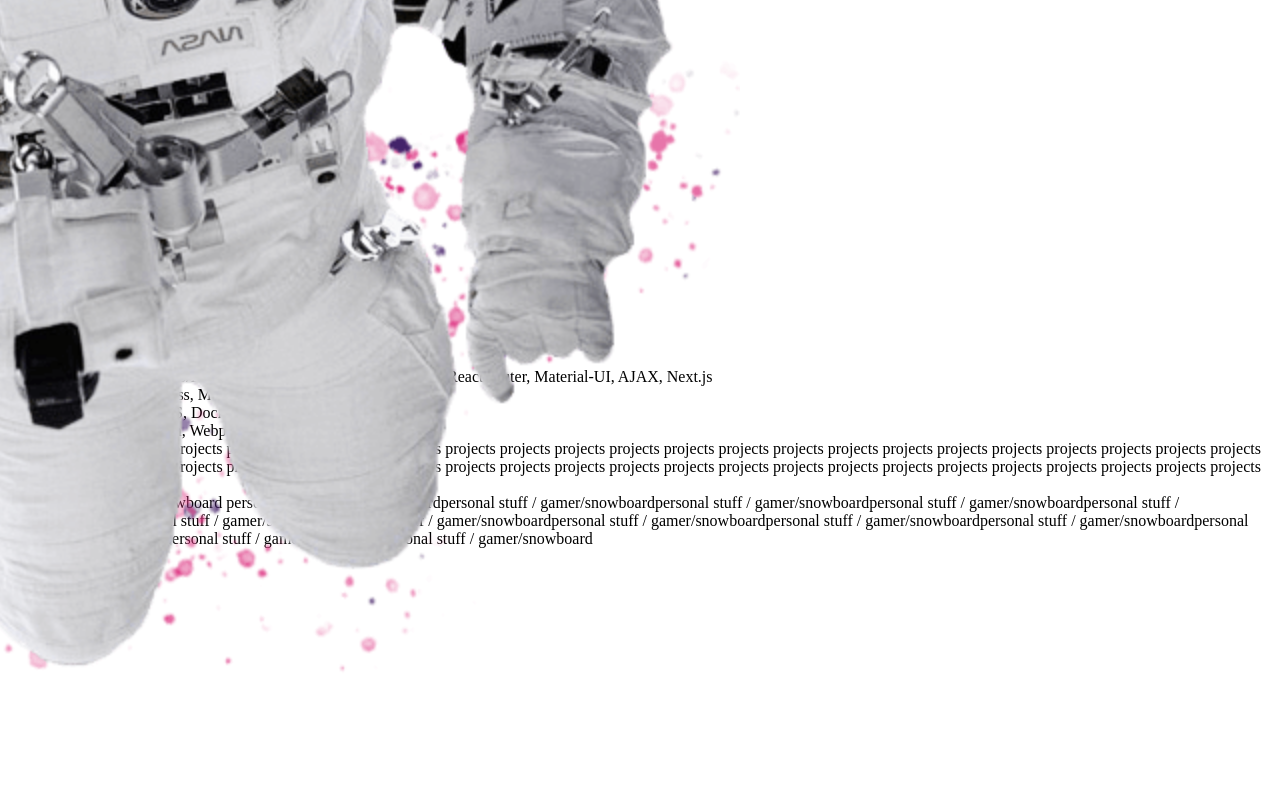
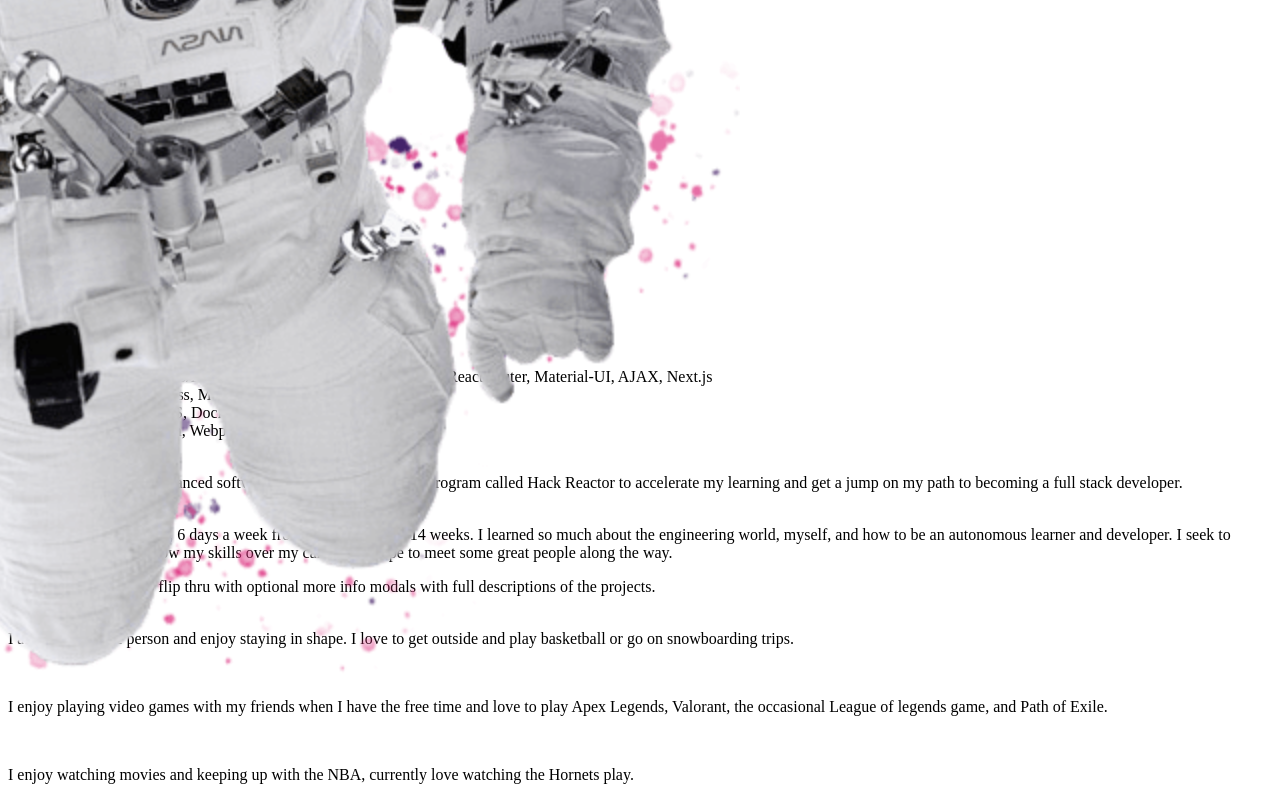
Before and after one commit to CoryZauss/CoryZauss.github.io, a Next.js app: page / in a window 1280 px wide. Shown: the part 754-1554 px from the top of the page. Before the commit the page ends 1469 px from the top, so only its background shows below. Built offline with nearby package versions, Linux system fonts and the light colour scheme.

Commit message:
some content for tech skills education and about me

```diff
--- a/src/components/Personal.tsx
+++ b/src/components/Personal.tsx
@@ -4,14 +4,12 @@ const Personal: NextPage = () => {
   return (
     <>
       <div>
-        personal stuff / gamer/snowboard personal stuff /
-        gamer/snowboardpersonal stuff / gamer/snowboardpersonal stuff /
-        gamer/snowboardpersonal stuff / gamer/snowboardpersonal stuff /
-        gamer/snowboardpersonal stuff / gamer/snowboardpersonal stuff /
-        gamer/snowboardpersonal stuff / gamer/snowboardpersonal stuff /
-        gamer/snowboardpersonal stuff / gamer/snowboardpersonal stuff /
-        gamer/snowboardpersonal stuff / gamer/snowboardpersonal stuff /
-        gamer/snowboard
+        <div className="mb-2 text-center">About Me</div>
+        <p>I am a very active person and enjoy staying in shape. I love to get outside and play basketball or go on snowboarding trips.</p>
+        <br></br>
+        <p>I enjoy playing video games with my friends when I have the free time and love to play Apex Legends, Valorant, the occasional League of legends game, and Path of Exile.</p>
+        <br></br>
+        <p>I enjoy watching movies and keeping up with the NBA, currently love watching the Hornets play.</p>
       </div>
     </>
   );
--- a/src/components/Projects.tsx
+++ b/src/components/Projects.tsx
@@ -4,13 +4,7 @@ const Projects: NextPage = () => {
   return (
     <>
       <div>
-        projects projects projects projects projects projects projects projects{" "}
-        projects projects projects projects projects projects projects projects{" "}
-        projects projects projects projects projects projects projects projects{" "}
-        projects projects projects projects projects projects projects projects{" "}
-        projects projects projects projects projects projects projects projects{" "}
-        projects projects projects projects projects projects projects projects{" "}
-        projects{" "}
+       container with cards to flip thru with optional more info modals with full descriptions of the projects.
       </div>
     </>
   );
--- a/src/components/Resume.tsx
+++ b/src/components/Resume.tsx
@@ -4,7 +4,9 @@ const Resume: NextPage = () => {
   return (
     <>
       <div>
-        <div className="mb-5 text-4xl text-center">TECHNICAL SKILLS</div>
+        <div className="mb-5 text-4xl text-center lg:text-6xl">
+          TECHNICAL SKILLS
+        </div>
         <div className="mb-2 lg:mb-4">
           <a className="text-white">Front End |</a>
           <a className="text-foam">
@@ -30,6 +32,23 @@ const Resume: NextPage = () => {
           <a className="text-white">Developer Tools |</a>
           <a className="text-miami"> Git, npm, Webpack, Babel, Postman</a>
         </div>
+        <div className="mt-8 mb-4 text-4xl text-center lg:text-6xl">
+          Education / Training
+        </div>
+        <p>
+          In 2021 I attended the advanced software engineering immersive program
+          called Hack Reactor to accelerate my learning and get a jump on my
+          path to becoming a full stack developer.
+          <br></br>
+          <br></br>
+          <p>
+            The program was intense, 6 days a week from 9am to 8pm for 14 weeks.
+            I learned so much about the engineering world, myself, and how to be
+            an autonomous learner and developer. I seek to continue to learn and
+            grow my skills over my career and hope to meet some great people
+            along the way.
+          </p>
+        </p>
       </div>
     </>
   );
--- a/src/pages/index.tsx
+++ b/src/pages/index.tsx
@@ -29,10 +29,11 @@ const Home: NextPage = () => {
       <div className="container flex justify-between h-screen p-5 sm:justify-evenly sm:text-2xl md:ml-16 md:text-4xl md:justify-around lg:text-4xl lg:justify-evenly 2xl:text-5xl ">
         <Resume />
       </div>
-      <div className="container flex justify-between h-screen p-5 sm:justify-evenly sm:text-2xl md:ml-16 md:text-4xl md:justify-around lg:text-4xl lg:justify-evenly 2xl:text-5xl ">
+      <div className="h-screen"> </div>
+      <div className="container flex justify-between h-screen p-5 mt-10 sm:justify-evenly sm:text-2xl md:ml-16 md:text-4xl md:justify-around lg:text-4xl lg:justify-evenly 2xl:text-5xl lg:mt-36 ">
         <Projects />
       </div>
-      <div className="container flex justify-between h-screen p-5 sm:justify-evenly sm:text-2xl md:ml-16 md:text-4xl md:justify-around lg:text-4xl lg:justify-evenly 2xl:text-5xl ">
+      <div className="container flex justify-between h-screen p-5 mt-10 sm:justify-evenly sm:text-2xl md:ml-16 md:text-4xl md:justify-around lg:text-4xl lg:justify-evenly 2xl:text-5xl ">
         <Personal />
       </div>
     </div>
```
